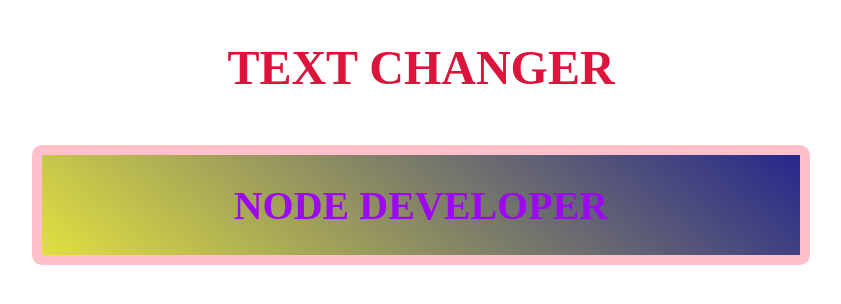
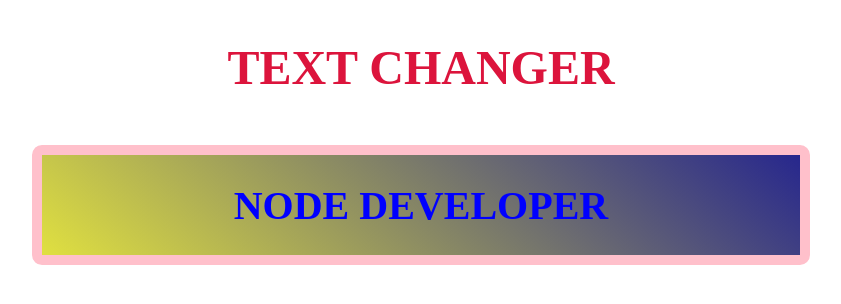
Before and after one commit to imranah10/Text-Changer, a plain HTML site: page index.html in a window 1280 px wide. Shown: the whole page, without its empty margins (219-1060 px from the left). Drawn offline with Linux system fonts and the light colour scheme.

Commit message:
adding text color

```diff
--- a/index.html
+++ b/index.html
@@ -30,11 +30,13 @@
 
     <script>
         var arrText=['IMRAN AHMAD','A MERN DEVELOPER','FORNT END DEVELOPER','NODE DEVELOPER','BACKEND DEVELOPER'];
+        var txtColor=['red','yellow','green','blue','orange'];
         var i=0;
         let txtchanger=()=>{
 
             var txt=document.querySelector('h1');
             txt.innerText=arrText[i];
+            txt.style.color=txtColor[i];
             i++;
             if(i==arrText.length){
                 i=0;
```
